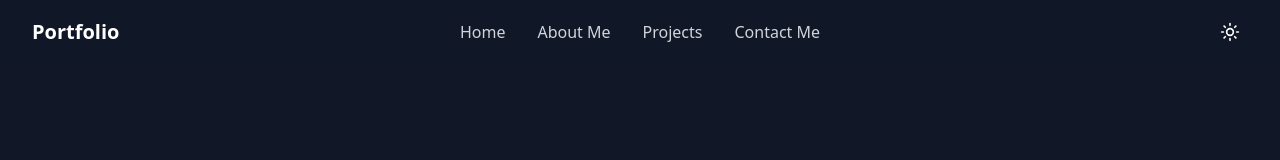
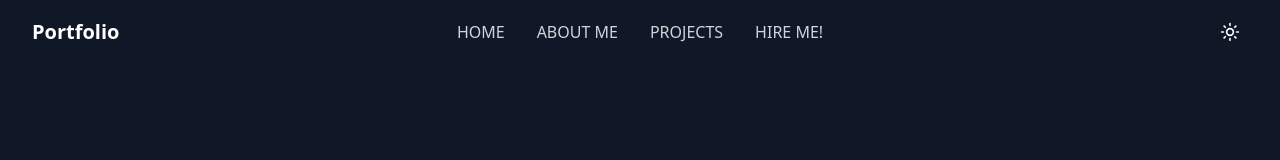
Before and after one commit to HongTongHea/My-Portfolio-, a React (Vite) app: page / in a window 1280 px wide. Shown: the top 160 px of the page. Built offline with nearby package versions, Linux system fonts and the light colour scheme.

Commit message:
Update Navigation.jsx

```diff
--- a/src/components/Navigation.jsx
+++ b/src/components/Navigation.jsx
@@ -41,7 +41,7 @@ export function Navigation({
                   : "text-gray-600 hover:text-gray-900"
               } transition-colors`}
             >
-              Home
+              HOME
             </a>
             <a
               role="button"
@@ -57,7 +57,7 @@ export function Navigation({
                   : "text-gray-600 hover:text-gray-900"
               } transition-colors`}
             >
-              About Me
+             ABOUT ME
             </a>
             <a
               role="button"
@@ -73,7 +73,7 @@ export function Navigation({
                   : "text-gray-600 hover:text-gray-900"
               } transition-colors`}
             >
-              Projects
+              PROJECTS
             </a>
             <a
               role="button"
@@ -89,7 +89,7 @@ export function Navigation({
                   : "text-gray-600 hover:text-gray-900"
               } transition-colors`}
             >
-              Contact Me
+              HIRE ME!
             </a>
           </div>
 
@@ -151,7 +151,7 @@ export function Navigation({
                     : "text-gray-600 hover:text-gray-900"
                 } transition-colors`}
               >
-                Home
+                HOME
               </a>
               <a
                 role="button"
@@ -168,7 +168,7 @@ export function Navigation({
                     : "text-gray-600 hover:text-gray-900"
                 } transition-colors`}
               >
-                About Me
+                ABOUT ME
               </a>
               <a
                 role="button"
@@ -185,7 +185,7 @@ export function Navigation({
                     : "text-gray-600 hover:text-gray-900"
                 } transition-colors`}
               >
-                Projects
+                PROJECTS
               </a>
               <a
                 role="button"
@@ -202,7 +202,7 @@ export function Navigation({
                     : "text-gray-600 hover:text-gray-900"
                 } transition-colors`}
               >
-                Contact
+                HIRE ME!
               </a>
             </div>
           </div>
```
